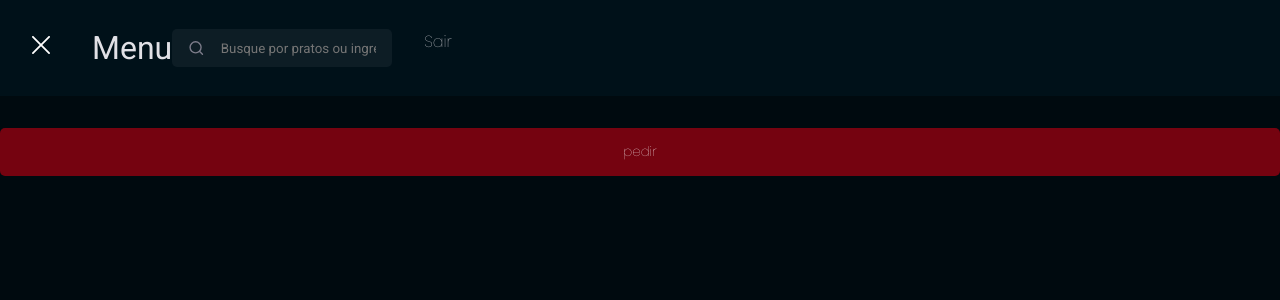
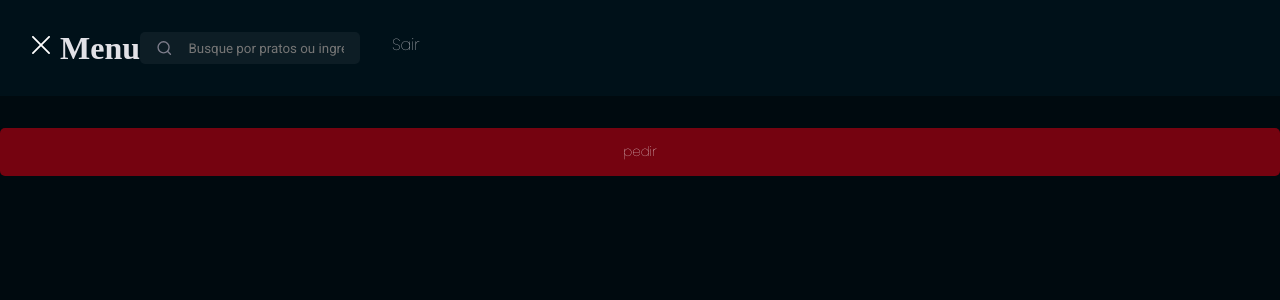
Before and after one commit to daiaanebarbosaf/foodexplorer, a React (Vite) app: page / in a window 1280 px wide. Both pictures are taken after a click on the element 166 px from the left and 48 px from the top of the page. Shown: the top 300 px of the page. Built offline with nearby package versions, Linux system fonts and the light colour scheme.

Commit message:
Reestruturando o menu

```diff
--- a/src/components/Header/index.jsx
+++ b/src/components/Header/index.jsx
@@ -40,7 +40,7 @@ export function Header(){
 
     return(
         <Container>
-            <Menu>
+
                 <MenuExpand onClick={expandMenu}>
                     <img className="" id="buttonHidden" src={buttonHidden} alt="Imagem do menu escondido" />
                     <img className="" id="logoAdmin" src={logoAdmin} alt="Logo da Food Explorer" />
@@ -48,12 +48,13 @@ export function Header(){
 
                 <MenuClose onClick={closeMenu}>
                     <img className="hide" id="buttonClose" src={buttonClose} alt="Imagem de um X para fechar o menu" />
+                    <h1 className="hide" id="menuText">Menu</h1>
                 </MenuClose>
+                <Menu onClick={closeMenu}>
+                    <Input placeholder="Busque por pratos ou ingredientes" icon={FiSearch}/>
+                    <p>Sair</p>
+                </Menu>
 
-                <h1 className="hide" id="menuText">Menu</h1>
-                <Input placeholder="Busque por pratos ou ingredientes" icon={FiSearch}/>
-                <p>Sair</p>
-            </Menu>
         </Container>
     );
 }
```
